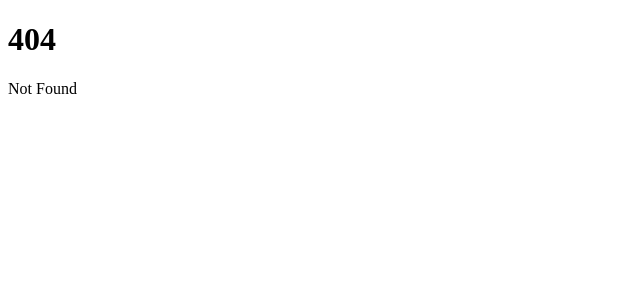
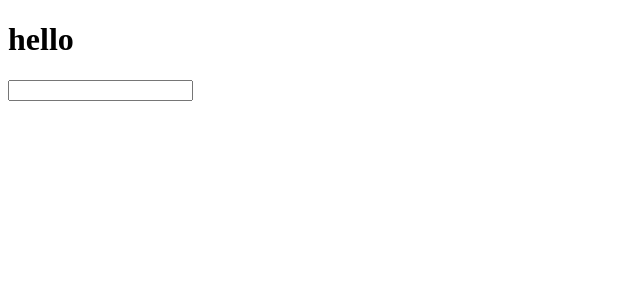
Before and after one commit to hal8500/ok_keypad, a SvelteKit app: page /pg in a window 1280 px wide. Before the commit this address had no page. Shown: the top 300 px of the page, without its empty margins (0-640 px from the left). Built offline with nearby package versions, Linux system fonts and the light colour scheme.

Commit message:
localstorageの挙動チェック

```diff
--- /dev/null
+++ b/src/routes/pg/+page.svelte
@@ -0,0 +1,19 @@
+<script lang="ts">
+    import { browser } from "$app/environment";
+
+    const ITEM_KEY = "pg_test_value";
+    let ts_value: string | null = $state(null);
+
+    if (browser) {
+        ts_value = localStorage.getItem(ITEM_KEY);
+        $effect(() => {
+            if (ts_value) {
+                localStorage.setItem(ITEM_KEY, ts_value);
+            }
+        });
+    }
+</script>
+
+<h1>hello</h1>
+<p>{ts_value}</p>
+<input type="text" bind:value={ts_value} />
```
